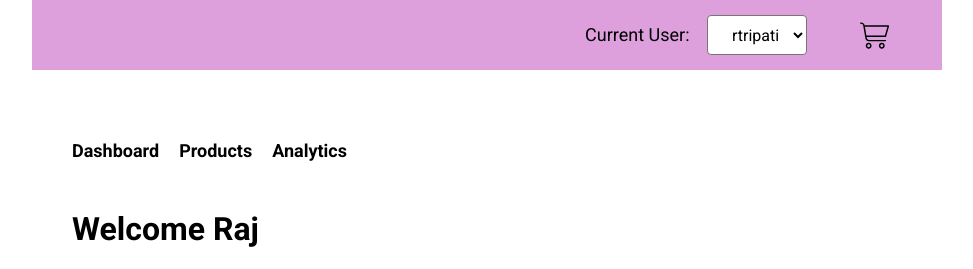
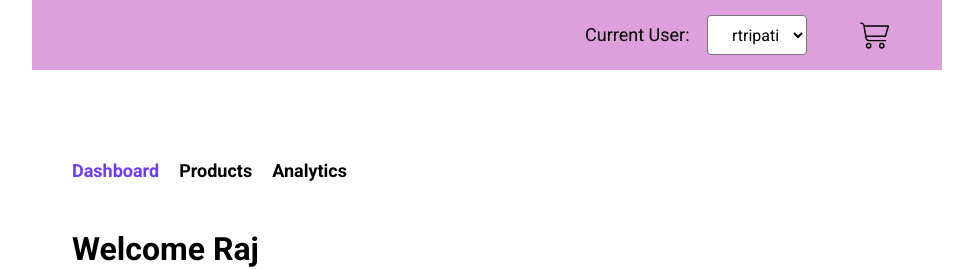
Before and after one commit to SaquibAsghar/random-security, a React (Vite) app: page /user/rtripati in a window 1280 px wide. Shown: the top 269 px of the page, without its empty margins (153-1126 px from the left). Built offline with nearby package versions, Linux system fonts and the light colour scheme.

Commit message:
add active nav link

```diff
--- a/src/components/User/User.jsx
+++ b/src/components/User/User.jsx
@@ -1,10 +1,7 @@
 /* eslint-disable react/prop-types */
 import { useSelector } from "react-redux";
 import { selectUsersSelector } from "../../features/users/usersSlice";
-import {
-  Link,
-  Outlet,
-} from "react-router-dom";
+import { NavLink, Outlet, useParams } from "react-router-dom";
 import {
   Nav,
   UserAvatarContainer,
@@ -19,6 +16,10 @@ import {
 
 const User = ({ username }) => {
   const allUser = useSelector(selectUsersSelector) || [];
+  let { productId } = useParams();
+  if (!productId) {
+    productId = "B001";
+  }
   const user = allUser.find(
     (user) => user.username.toLowerCase() === username.toLowerCase()
   );
@@ -26,15 +27,15 @@ const User = ({ username }) => {
   return (
     <>
       <Nav>
-        <Link to={`/user/${username}`} className="anchor-link">
+        <NavLink to={`/user/${username}`} end className="anchor-link">
           Dashboard
-        </Link>
-        <Link to="products/B001" className="anchor-link">
+        </NavLink>
+        <NavLink to={`products/${productId}`} className="anchor-link">
           Products
-        </Link>
-        <Link to="analytics" className="anchor-link">
+        </NavLink>
+        <NavLink to="analytics" className="anchor-link">
           Analytics
-        </Link>
+        </NavLink>
       </Nav>
       <WelcomeHeading>Welcome {user.displayname} </WelcomeHeading>
       <UserDetailWrapper>
--- a/src/components/User/User.style.js
+++ b/src/components/User/User.style.js
@@ -6,15 +6,21 @@ export const Nav = styled.nav`
   top: 70px;
   bottom: 20px;
   background-color: #fff;
-  height: 50px;
+  height: 70px;
   padding-block-start: 10px;
   z-index: 10;
+  display: flex;
+  align-items: center;
   & > .anchor-link {
     text-decoration: none;
     color: #000;
     margin-inline-end: 20px;
     font-size: 18px;
     font-weight: 600;
+
+    &.active {
+      color: #6e3aff;
+    }
   }
 `;
 
```
